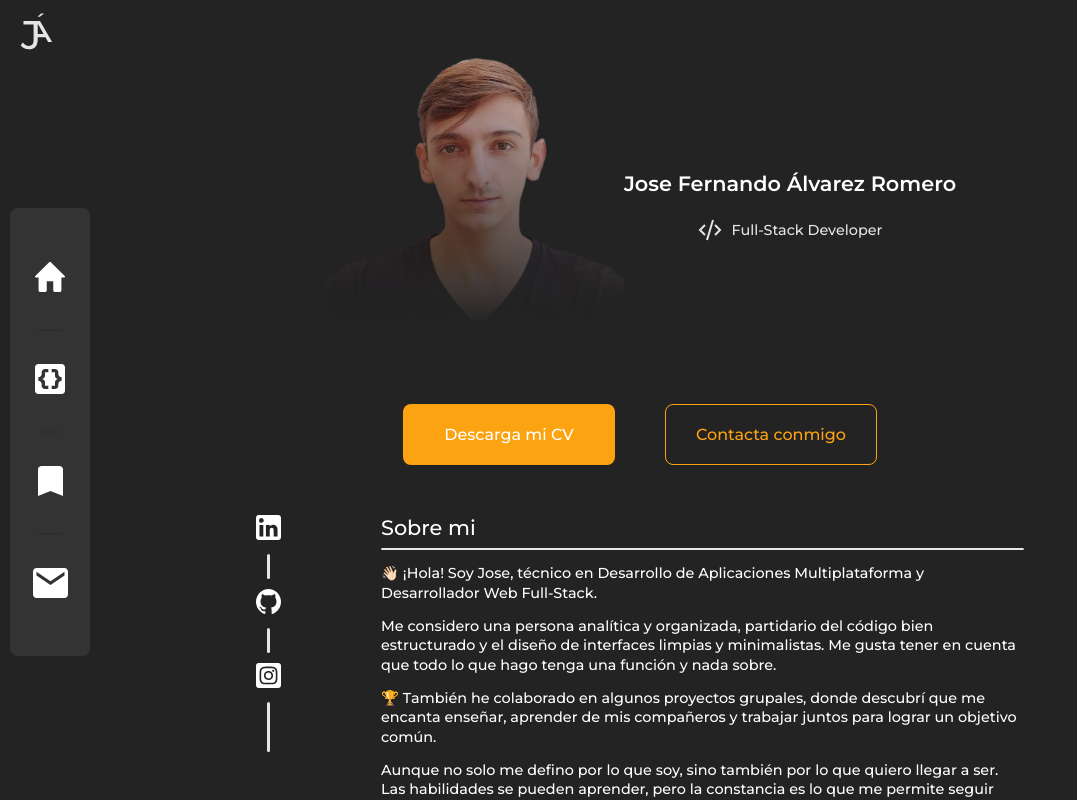
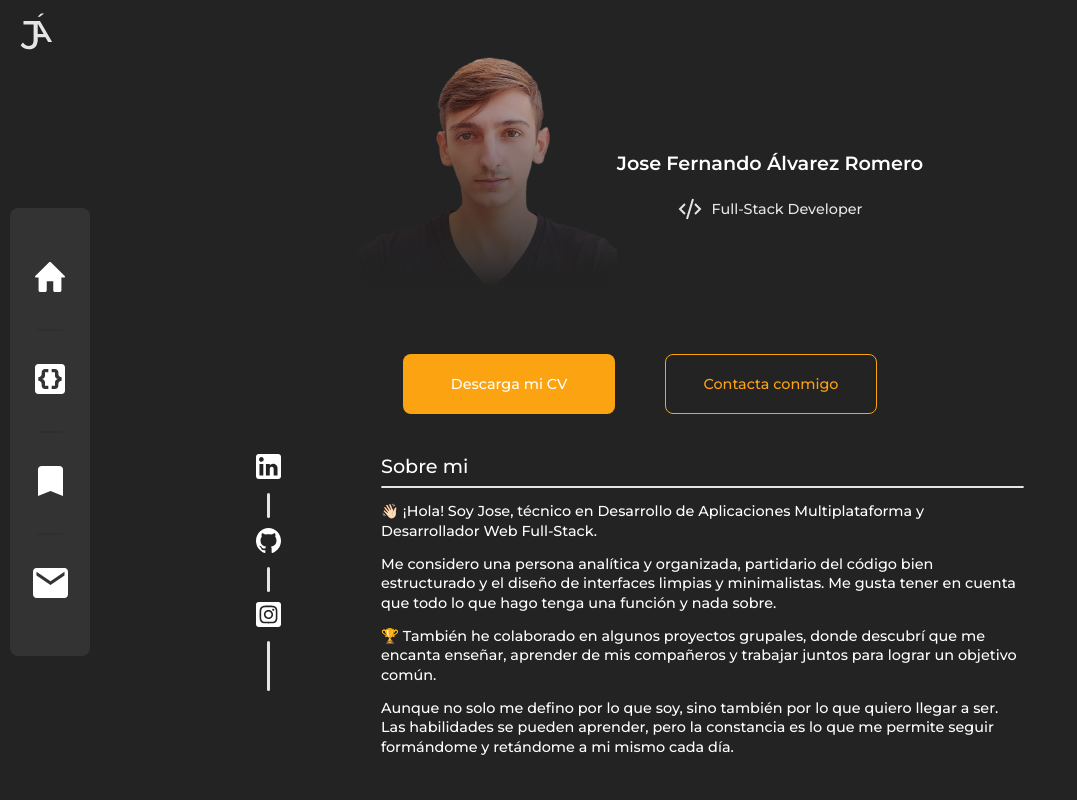
Before and after one commit to joseferalvarez/josefernandoalvarez, a React (Create React App) app: page / in a window 1280 px wide. Shown: the top 800 px of the page, without its empty margins (0-1077 px from the left). Built offline with nearby package versions, Linux system fonts and the light colour scheme.

Commit message:
sizes updated

```diff
--- a/src/components/Header/HeaderStyled.jsx
+++ b/src/components/Header/HeaderStyled.jsx
@@ -11,7 +11,7 @@ const ButtonContainer = styled.div`
     flex-direction: column;
     gap: 20px;
     align-items: center;
-    margin: 50px 0;
+    margin: 40px 0;
 
     a{
         text-decoration: none;
--- a/src/components/Header/ProfileStyled.jsx
+++ b/src/components/Header/ProfileStyled.jsx
@@ -26,8 +26,8 @@ const ProfileContainer = styled.div`
 
 const ProfileImage = styled.div`
     position: relative;
-    max-width: 300px;
-    max-height: 300px;
+    max-width: 260px;
+    max-height: 260px;
     margin: auto;
     overflow: hidden;
 
--- a/src/index.css
+++ b/src/index.css
@@ -10,8 +10,8 @@
   --color-dark-secondary: #333333;
 
   --text-size: 0.9rem;
-  --title-size: 1.3rem;
-  --button-size: 1rem;
+  --title-size: 1.2rem;
+  --button-size: 0.9rem;
 }
 
 html{
```
